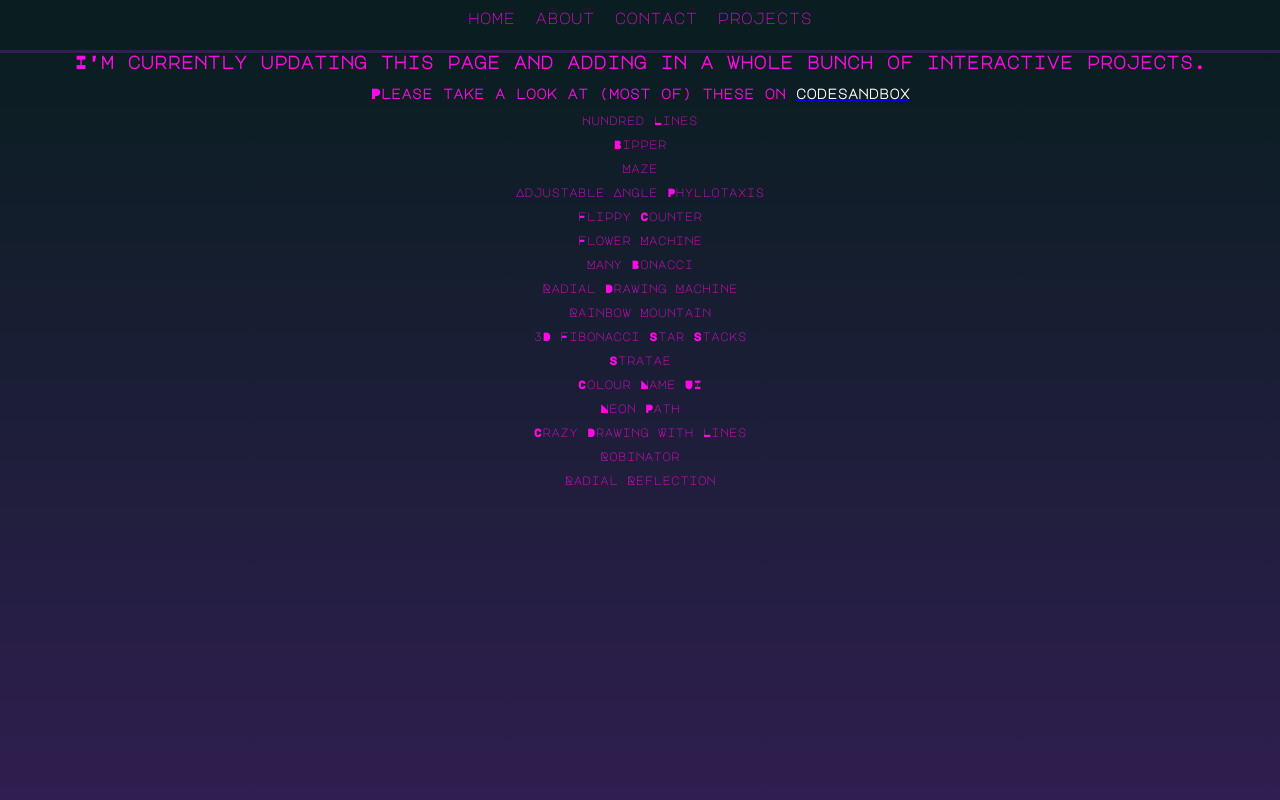
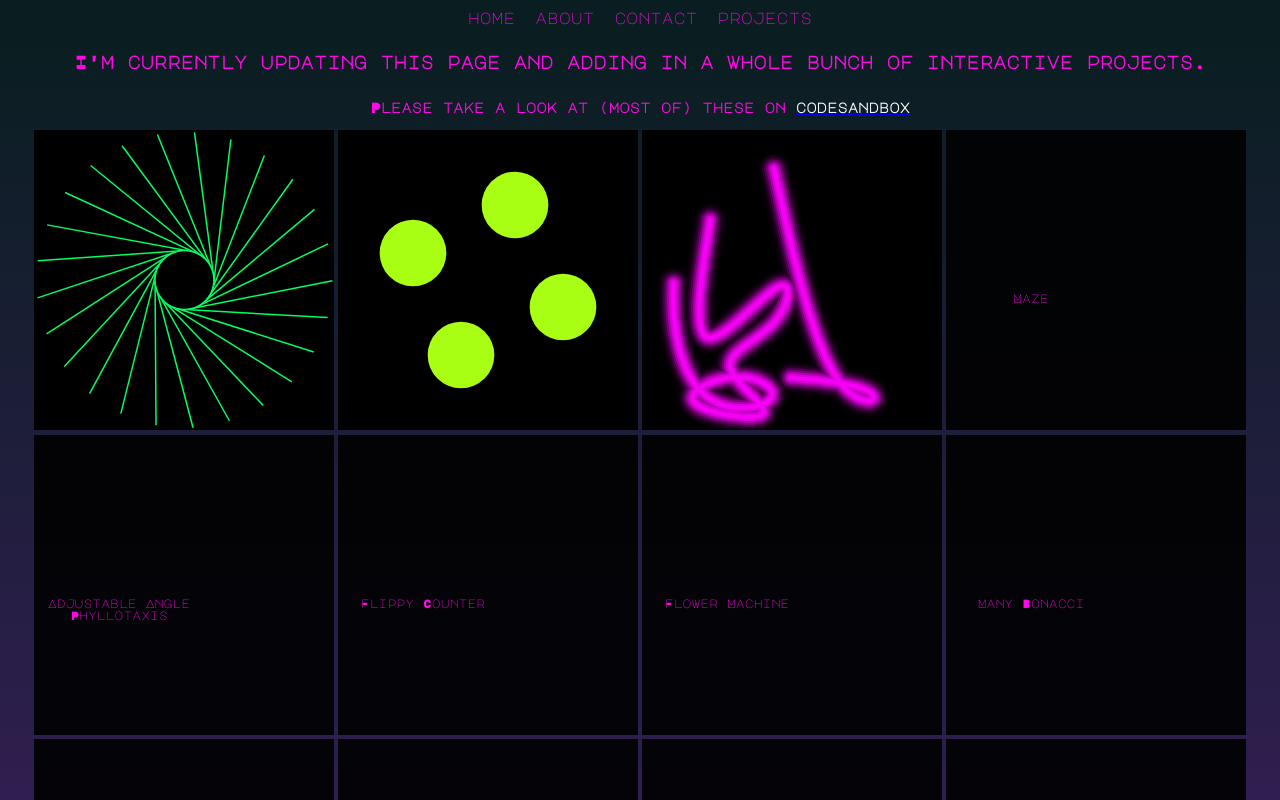
Before and after one commit to hwatton/short-portfolio, a React (Create React App) app: page /projects in a window 1280 px wide. Shown: the top 800 px of the page. Built offline with nearby package versions, Linux system fonts and the light colour scheme.

Commit message:
adding it all in

```diff
--- a/src/components/projects/megaProjectsArray.js
+++ b/src/components/projects/megaProjectsArray.js
@@ -5,10 +5,13 @@ import Bipper from "./bipper/bipper.jsx"
 import "@fontsource/major-mono-display"
 import AnglesSpirals from "./anglesSpirals/anglesSpirals"
 import Project from "./project"
+import {HunSpin, NeonThumb, BipThumble} from "./thumbs/thumbs"
+
 
  const megaProjectsArray = [
-new Project("Hundred Lines", <HundredLines/>, ["framer-motion", "d3.js","animation"],null),
-new Project("Bipper", <Bipper radius={7.5} gridSize={10} link={"https://codesandbox.io/s/automatic-spot-bipper-gn6yhj"}/>, ["framer-motion", "animation","react"],null),
+new Project("Hundred Lines", <HundredLines/>, ["framer-motion", "d3.js","animation"],  (d) => <HunSpin height={d.height} width={d.width} window={d}/>),
+new Project("Auto Bipper", <Bipper radius={7.5} gridSize={10} link={"https://codesandbox.io/s/automatic-spot-bipper-gn6yhj"}/>, ["framer-motion", "animation","react"],(d) => <BipThumble height={d.height} width={d.width} window={d}/>),
+new Project("Neon Path", <FlippyCounter />, ["interactive", "d3.js", "react"], (d) => <NeonThumb height={d.height} width={d.width} window={d}/>),
 new Project("Maze", <Maze  size={10} width={320} height={320} margin={20} />, ["algorithms", "aws", "react"],null),
 new Project("Adjustable Angle Phyllotaxis", <AnglesSpirals/>, ["interactive","maths", "react"],null),
 new Project("Flippy Counter", <FlippyCounter />, ["framer-motion", "animation", "react"],null),
@@ -19,7 +22,7 @@ new Project("Rainbow Mountain", <FlippyCounter />, ["interactive", "react"],null
 new Project("3D Fibonacci Star Stacks", <FlippyCounter />, ["three.js" ,"animation", "react"],null),
 new Project("Stratae", <FlippyCounter />, ["svg", "d3.js", "react"],null),
 new Project("Colour Name UI", <FlippyCounter />, [ "api", "react"],null),
-new Project("Neon Path", <FlippyCounter />, ["interactive", "d3.js", "react"],null),
+
 new Project("Crazy Drawing With Lines", <FlippyCounter />, ["interactive", "d3.js", "react"],null),
 new Project("Robinator", <FlippyCounter />, ["canvas", "animation", "react"],null),
 new Project("Radial Reflection", <FlippyCounter />, ["interactive", "framer-motion", "machines", "react"],null),
--- /dev/null
+++ b/src/components/projects/projectCard.jsx
@@ -0,0 +1,71 @@
+import {useState} from "react"
+import {AnimatePresence, motion} from "framer-motion"
+
+function ProjectCard(props) {
+
+    const [hover, setHover] = useState(false)
+
+    //BOO: don't rerender the "image" on hover.
+    //the "image" can sit in a div behind te motion div.
+
+    return (
+        <div key={"projectCard_" + props.data.title}>
+
+                {props.data.image ? (
+                    <div style={{position: "relative",}}>
+                        <div style={{ display: "inline-block", margin: "2px"}}>
+                        {props.data.image(props.imageDims)}
+                        </div>
+                    <motion.div
+                    style={{position: "absolute",
+                    top: 0,
+                    left:2,
+                    height: props.imageDims.height,
+                    width: props.imageDims.width
+                }}
+                    onHoverStart={()=>{setHover(true)}}
+                    onHoverEnd={()=>{setHover(false)}}>
+
+                    <AnimatePresence>
+                    {hover && <motion.div
+                    initial={{opacity:0}}
+                    animate={{opacity:1}}
+                    exit={{opacity: 0}}
+                    style={{
+                        position: "absolute",
+                        bottom: 40,
+                        left: 0,
+                        width: "100%",
+                        textAlign: "left",
+                        backgroundColor: "rgba(0,0,0,0.9)"
+                    }}>
+                        <h2 style={{marginLeft: "5px" }}>{props.data.title}</h2>
+                        </motion.div>}
+                    </AnimatePresence>
+                    </motion.div>
+                    </div>
+                    ) :(
+                        <div style={{
+                            position: "relative",
+                            height: props.imageDims.height,
+                            width: props.imageDims.width,
+                            backgroundColor: "rgba(0,0,0,0.9)",
+                            margin: "2px"
+                        }}>
+                             <p style={{
+                                 position: "absolute",
+                                 left: 10,
+                                 top: "50%",
+                                 width: props.imageDims.width/2
+                             }}>
+                    {props.data.title}
+                </p>
+                        </div>
+                    )
+
+                    }
+            </div>
+    )
+}
+
+export default ProjectCard
--- a/src/components/projects/projectsTwo.jsx
+++ b/src/components/projects/projectsTwo.jsx
@@ -1,7 +1,9 @@
-
+import {motion} from "framer-motion"
 import "@fontsource/major-mono-display"
 
 import megaProjectsArray from "./megaProjectsArray"
+import useWindowDims from "../../helpers/useWindowDims.js"
+import ProjectCard from "./projectCard"
 
 
 function ProjectsTwo(props) {
@@ -24,16 +26,17 @@ OR, have a mobile friendly property on the project. filter projects if the windo
     breadcrumbs?
     */
 
-    console.log(props)
+ //the project card images are ALL to be 150 x 150px (it should mean that two will flex on a phone, )
+
+const window = useWindowDims()
+
+const imageDims = window.width > 500 ? {
+    height: 300, width: 300
+} : {height: 150, width: 150}
+//above: maybe do a switch, check out common breakpoints.
 
     const projectCards = megaProjectsArray.map((el,i)=>{
-        return (
-            <div key={"projectCard_" + i}>
-                <p>
-                    {el.title}
-                </p>
-            </div>
-        )
+        return <ProjectCard key={"proojectCard_" + i} data={el} imageDims={imageDims}/>
     })
 
     return (
@@ -44,12 +47,24 @@ OR, have a mobile friendly property on the project. filter projects if the windo
             fontFamily: "Major mono display",
             marginTop: -12
         }}>
+            <div style={{
+           display: "flex",
+           justifyContent: "center",
+           flexWrap: "wrap"
+       }}>
             <h2>I'm currently updating this page and adding in a whole bunch of interactive projects.</h2>
             <h3>Please take a look at (most of) these on <a href="https://codesandbox.io/dashboard/all/?workspace=08b90dfe-0aa6-49de-bd81-a76b01c6903d"
         target="_blank"
         rel="noopener noreferrer"
        ><span style={{color: "white"}}>codesandbox</span></a></h3>
-            {projectCards}
+       </div>
+       <div style={{
+           display: "flex",
+           justifyContent: "center",
+           flexWrap: "wrap"
+       }}>
+            { window && projectCards}
+            </div>
         </div>
     )
 }
--- /dev/null
+++ b/src/components/projects/thumbs/thumbs.jsx
@@ -0,0 +1,195 @@
+import { motion } from "framer-motion";
+import * as d3 from "d3";
+
+export function NeonThumb(props) {
+  const wd = props.width;
+  const ht = props.height;
+
+  const lineF = d3
+    .line()
+    .x((d) => d.x)
+    .y((d) => d.y)
+    .curve(d3.curveBasis);
+
+
+  const points = [...Array(20)].map((el, i) => {
+    return { x: wd * Math.random(), y: ht * Math.random() };
+  });
+
+  const lNum = 11;
+  const neonHackPaths = [...Array(lNum)].map((el, i) => {
+    const opNum =
+      1 - (0.0001 + Math.pow(lNum, 3) - i * i * i) / Math.pow(lNum, 3);
+
+    return (
+      <motion.path
+        key={"neonThumbPath_" + i}
+        d={lineF(points)}
+        initial={{
+          pathLength: 0
+        }}
+        animate={{
+          pathLength: 1,
+          transition: {
+            duration: 5,
+            repeat: "Infinity",
+            repeatType: "reverse"
+          }
+        }}
+        style={{
+          stroke: "magenta",
+          strokeWidth: (lNum - i) * 4 + "px",
+          strokeLinecap: "round",
+          fill: "none",
+          strokeOpacity: opNum
+        }}
+      />
+    );
+  });
+
+  return (
+    <svg
+      style={{
+        backgroundColor: props.backgroundColor ? props.backgroundColor : "black"
+      }}
+      height={props.height}
+      width={props.width}
+    >
+      {neonHackPaths}
+    </svg>
+  );
+}
+
+export function HunSpin(props) {
+
+  const lineNum = props.lineNum ? props.lineNum : 25;
+  const lines = [...Array(lineNum)].map((el, i) => {
+    return (
+      <motion.path
+        key={"hunSpinLine_" + i}
+        style={{
+          strokeWidth: "1.5px",
+          transform: "rotate(" + (i * 360) / lineNum + "deg)"
+        }}
+        initial={{
+          stroke: "rgb(11,11,22)"
+        }}
+        animate={{
+          stroke: [
+            "rgb(255,0,0)",
+            "rgb(255,0,255)",
+            "rgb(0,0,255)",
+            "rgb(0,255,255)",
+            "rgb(0,255,0)",
+            "rgb(255,255,0)",
+            "rgb(255,0,0)"
+          ],
+          transition: {
+            duration: 9,
+            repeat: "Infinity"
+          }
+        }}
+        d={"M-"+props.height*0.1 +",0L0," + (props.height / 2 - 2)}
+      />
+    );
+  });
+
+  return (
+    <svg
+      style={{
+        backgroundColor: props.backgroundColor ? props.backgroundColor : "black"
+      }}
+      height={props.height}
+      width={props.width}
+    >
+      <g
+        style={{
+          transform:
+            "translate( " + props.width / 2 + "px, " + props.height / 2 + "px)"
+        }}
+      >
+        <motion.g
+          animate={{
+            rotate: 360,
+            transition: {
+              repeat: "Infinity",
+              duration: 13,
+              ease: "linear"
+            }
+          }}
+        >
+          {lines}
+        </motion.g>
+      </g>
+    </svg>
+  );
+}
+
+
+export function BipThumble(props) {
+    const wd = props.width;
+    const ht = props.height;
+
+    const locations = [
+      [
+        { x: wd * 0.25, y: ht * 0.25 },
+        { x: wd * 0.75, y: ht * 0.25 },
+        { x: wd * 0.75, y: ht * 0.75 },
+        { x: wd * 0.25, y: ht * 0.75 }
+      ],
+      [
+        { x: wd * 0.25, y: ht * 0.75 },
+        { x: wd * 0.25, y: ht * 0.25 },
+        { x: wd * 0.75, y: ht * 0.25 },
+        { x: wd * 0.75, y: ht * 0.75 }
+      ],
+      [
+        { x: wd * 0.75, y: ht * 0.75 },
+        { x: wd * 0.25, y: ht * 0.75 },
+        { x: wd * 0.25, y: ht * 0.25 },
+        { x: wd * 0.75, y: ht * 0.25 }
+      ],
+      [
+        { x: wd * 0.75, y: ht * 0.25 },
+        { x: wd * 0.75, y: ht * 0.75 },
+        { x: wd * 0.25, y: ht * 0.75 },
+        { x: wd * 0.25, y: ht * 0.25 }
+      ]
+    ];
+
+    const dots = locations.map((el, i) => {
+      return (
+        <motion.circle
+          key={"bipThumbledot_" + i}
+          fill={"yellow"}
+          r={ht / 9}
+          animate={{
+            fill: [
+              "rgb(255,255,0)",
+              "rgb(255,0,255)",
+              "rgb(25,50,255)",
+              "rgb(25,255,25)",
+              "rgb(255,255,0)"
+            ],
+            cx: [el[0].x, el[1].x, el[2].x, el[3].x],
+            cy: [el[0].y, el[1].y, el[2].y, el[3].y],
+            transition: {
+              duration: 3,
+              repeat: "Infinity"
+            }
+          }}
+        />
+      );
+    });
+    return (
+      <svg
+        style={{
+          backgroundColor: props.backgroundColor ? props.backgroundColor : "black"
+        }}
+        height={props.height}
+        width={props.width}
+      >
+        {dots}
+      </svg>
+    );
+  }
```
